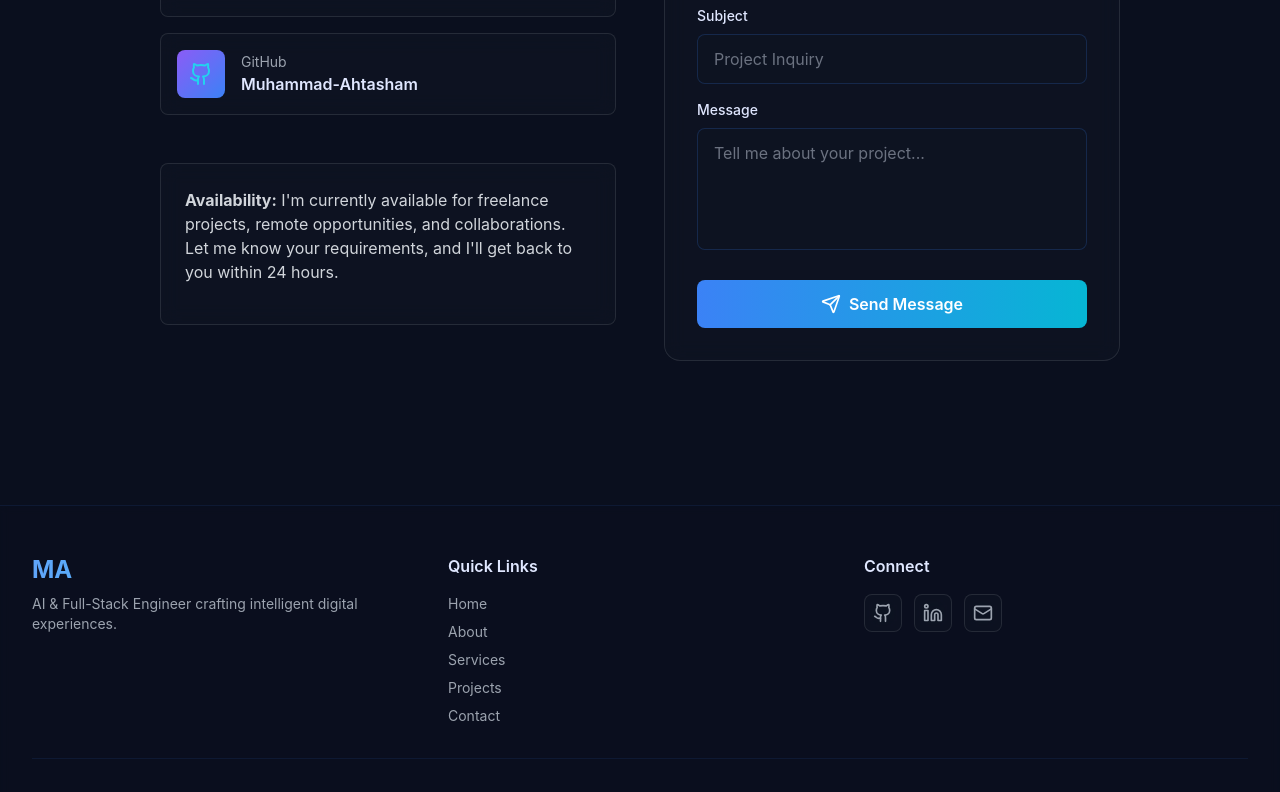
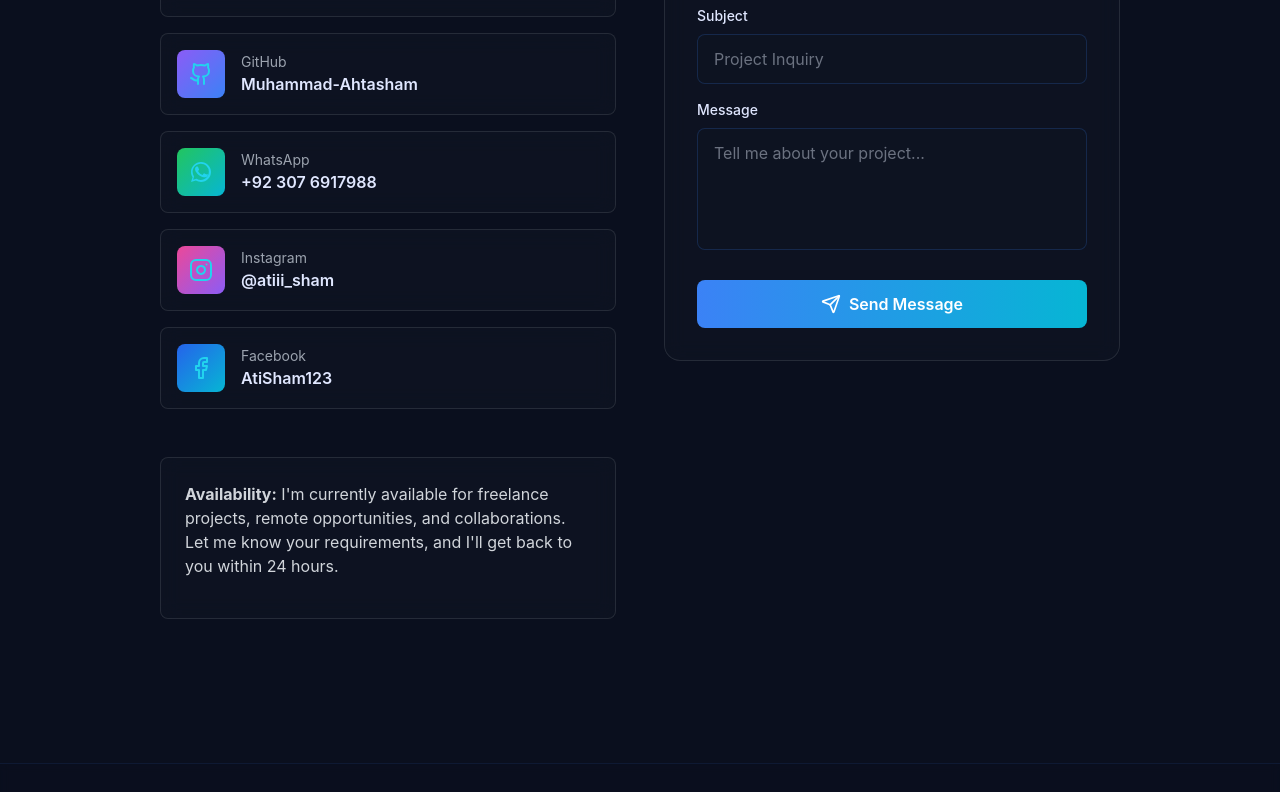
Before and after one commit to Muhammad-Ahtasham/portfolio-website, a React (Create React App) app: page / in a window 1280 px wide. Shown: the part 9440-10232 px from the top of the page. Built offline with nearby package versions, Linux system fonts and the light colour scheme.

Commit message:
Added the contact info

```diff
--- a/src/components/Contact.jsx
+++ b/src/components/Contact.jsx
@@ -1,6 +1,7 @@
 import React, { useState } from 'react';
 import { motion } from 'framer-motion';
-import { Mail, Linkedin, Github, Send } from 'lucide-react';
+import { Mail, Linkedin, Github, Send, Facebook, Instagram } from 'lucide-react';
+import WhatsAppIcon from './icons/WhatsAppIcon';
 
 const Contact = () => {
   const [formData, setFormData] = useState({
@@ -88,6 +89,27 @@ const Contact = () => {
       value: 'Muhammad-Ahtasham',
       href: 'https://github.com/Muhammad-Ahtasham',
       color: 'from-violet-500 to-blue-500',
+    },
+    {
+      icon: WhatsAppIcon,
+      label: 'WhatsApp',
+      value: '+92 307 6917988',
+      href: 'https://wa.me/+923076917988',
+      color: 'from-green-500 to-cyan-500',
+    },
+    {
+      icon: Instagram,
+      label: 'Instagram',
+      value: '@atiii_sham',
+      href: 'https://www.instagram.com/atiii_sham',
+      color: 'from-pink-500 to-violet-500',
+    },
+    {
+      icon: Facebook,
+      label: 'Facebook',
+      value: 'AtiSham123',
+      href: 'https://www.facebook.com/AtiSham123/',
+      color: 'from-blue-600 to-cyan-500',
     },
   ];
 
--- a/src/components/Footer.jsx
+++ b/src/components/Footer.jsx
@@ -1,6 +1,7 @@
 import React from 'react';
 import { motion } from 'framer-motion';
-import { Github, Linkedin, Mail, Heart } from 'lucide-react';
+import { Github, Linkedin, Mail, Heart, Instagram, Facebook } from 'lucide-react';
+import WhatsAppIcon from './icons/WhatsAppIcon';
 
 const Footer = () => {
   const currentYear = new Date().getFullYear();
@@ -20,6 +21,21 @@ const Footer = () => {
       icon: Mail,
       href: 'mailto:muhammadahtasham@mergestack.com',
       label: 'Email',
+    },
+    {
+      icon: WhatsAppIcon,
+      href: 'https://wa.me/+923076917988',
+      label: 'WhatsApp',
+    },
+    {
+      icon: Instagram,
+      href: 'https://www.instagram.com/atiii_sham',
+      label: 'Instagram',
+    },
+    {
+      icon: Facebook,
+      href: 'https://www.facebook.com/AtiSham123/',
+      label: 'Facebook',
     },
   ];
 
--- a/src/components/Hero.jsx
+++ b/src/components/Hero.jsx
@@ -1,6 +1,7 @@
 import React from 'react';
 import { motion } from 'framer-motion';
-import { ArrowRight, Download, Github, Linkedin, Mail } from 'lucide-react';
+import { ArrowRight, Download, Facebook, Github, Instagram, Linkedin, Mail } from 'lucide-react';
+import WhatsAppIcon from './icons/WhatsAppIcon';
 
 const Hero = () => {
   const containerVariants = {
@@ -137,6 +138,33 @@ const Hero = () => {
               >
                 <Mail size={20} />
               </motion.a>
+              <motion.a
+                whileHover={{ scale: 1.2, y: -5 }}
+                href="https://wa.me/+923076917988"
+                target="_blank"
+                rel="noopener noreferrer"
+                className="p-3 rounded-lg glass border border-green-500/30 hover:border-green-400 text-green-400 hover:text-green-300 transition-all"
+              >
+                <WhatsAppIcon size={20} />
+              </motion.a>
+              <motion.a
+                whileHover={{ scale: 1.2, y: -5 }}
+                href="https://www.instagram.com/atiii_sham"
+                target="_blank"
+                rel="noopener noreferrer"
+                className="p-3 rounded-lg glass border border-pink-500/30 hover:border-pink-400 text-pink-400 hover:text-pink-300 transition-all"
+              >
+                <Instagram size={20} />
+              </motion.a>
+              <motion.a
+                whileHover={{ scale: 1.2, y: -5 }}
+                href="https://www.facebook.com/AtiSham123/"
+                target="_blank"
+                rel="noopener noreferrer"
+                className="p-3 rounded-lg glass border border-blue-600/30 hover:border-blue-500 text-blue-500 hover:text-blue-400 transition-all"
+              >
+                <Facebook size={20} />
+              </motion.a>
             </motion.div>
           </motion.div>
 
--- /dev/null
+++ b/src/components/icons/WhatsAppIcon.jsx
@@ -0,0 +1,17 @@
+import React from 'react';
+
+const WhatsAppIcon = ({ size = 20, className = '' }) => (
+  <svg
+    width={size}
+    height={size}
+    viewBox="0 0 24 24"
+    fill="currentColor"
+    className={className}
+    aria-hidden="true"
+  >
+    <path d="M17.472 14.382c-.297-.149-1.758-.867-2.03-.967-.273-.099-.471-.148-.67.15-.197.297-.767.966-.94 1.164-.173.199-.347.223-.644.075-1.746-.873-2.888-1.557-4.036-3.53-.305-.524.305-.486.873-1.616.099-.198.05-.371-.05-.57-.099-.198-.644-1.56-.883-2.151-.233-.57-.47-.493-.644-.502-.173-.009-.372-.01-.571-.01-.198 0-.52.074-.792.372-.272.297-1.04 1.016-1.04 2.479 0 1.462 1.065 2.875 1.213 3.074.149.198 2.035 3.106 4.934 4.23 2.898 1.125 2.898.75 3.643.75.744 0 2.388-.397 2.712-1.236.325-.84.325-1.56.223-1.71-.099-.149-.297-.223-.595-.372z" />
+    <path d="M12.004 2C6.486 2 2 6.486 2 12.004c0 1.954.564 3.775 1.538 5.313L2 22l4.837-1.507a9.956 9.956 0 0 0 5.167 1.425c5.518 0 10.004-4.486 10.004-10.004C22.008 6.486 17.522 2 12.004 2zm0 18.11a8.07 8.07 0 0 1-4.365-1.278l-.312-.19-3.175.99.99-3.096-.203-.32a8.088 8.088 0 0 1-1.287-4.412c0-4.461 3.63-8.09 8.092-8.09 2.161 0 4.192.842 5.72 2.371a8.034 8.034 0 0 1 2.37 5.72c.002 4.462-3.627 8.105-8.03 8.105z" />
+  </svg>
+);
+
+export default WhatsAppIcon;
```
